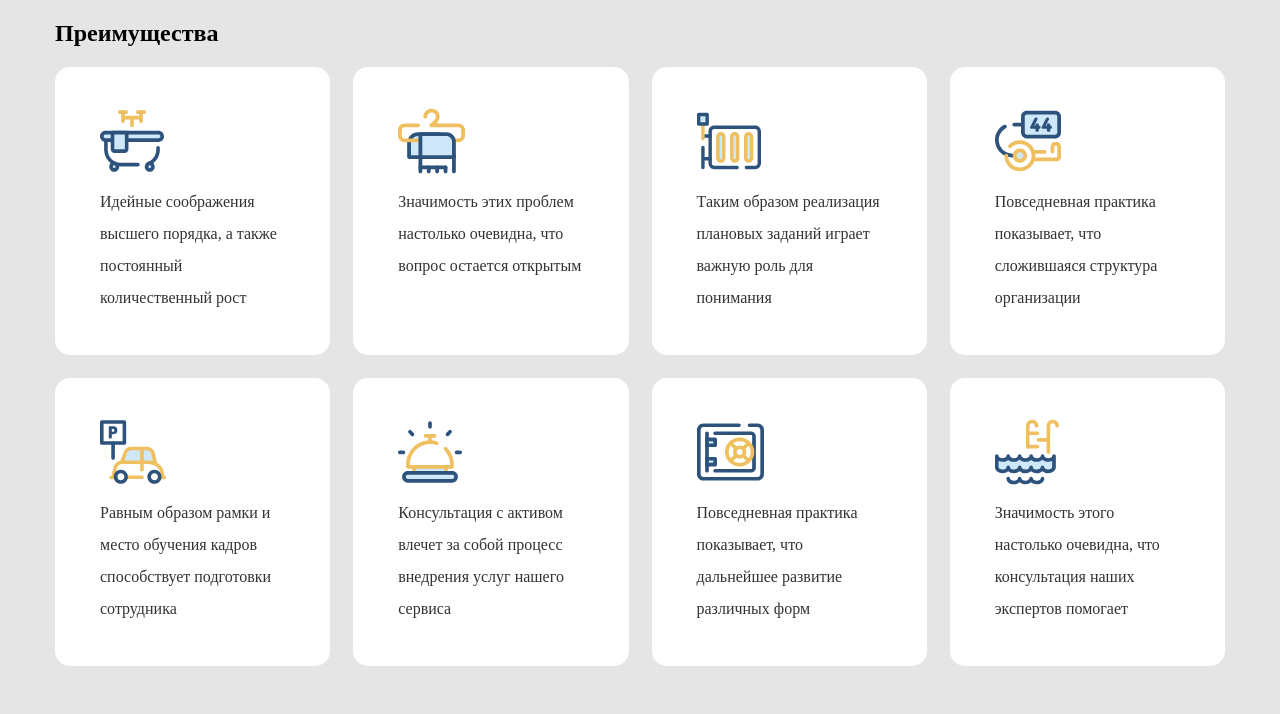
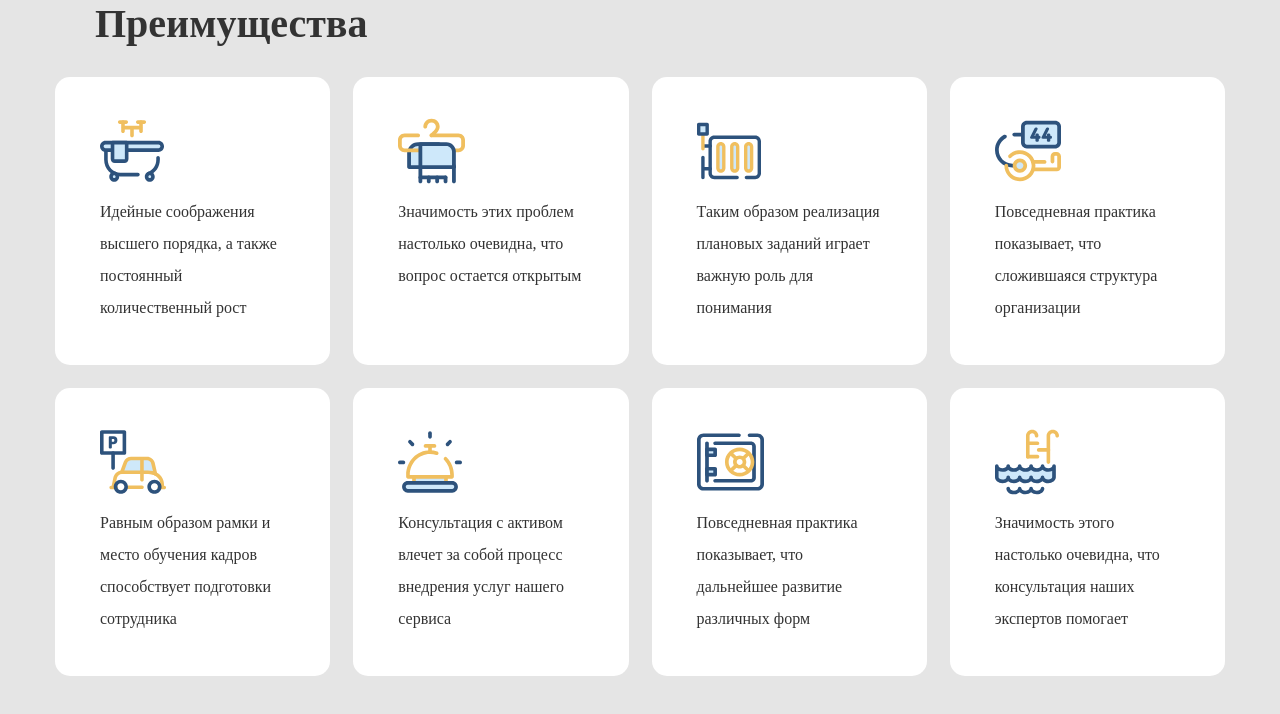
Before and after one commit to Vladimirn2/LagoonaHomework, a plain HTML site: page index.html in a window 1280 px wide. Drawn offline with Linux system fonts and the light colour scheme.

Commit message:
Update style.css

```diff
--- a/css/style.css
+++ b/css/style.css
@@ -11,6 +11,13 @@ body{
     background-color: #E5E5E5;
     width: 1170px;
     margin: 0 auto;
+}
+
+.header__h2{
+    font-family: "MullerBold";
+    font-size: var(--headerFontSize);
+    color: var(--grayColor);
+    margin: 0 0 30px 40px;
 }
 
 .advantages__list{
```
